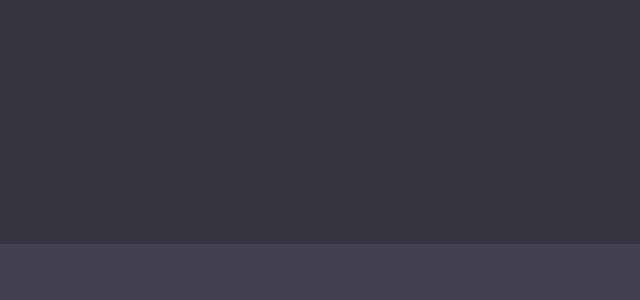
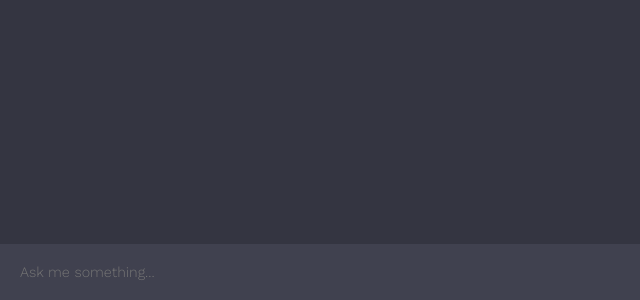
Before and after one commit to Jace-Tech/ChatGTP-clone, a website built with Vite: page frontend/index.html in a window 1280 px wide. Shown: the part 500-800 px from the top of the page, 0-640 px from the left. Built offline with nearby package versions, Linux system fonts and the light colour scheme.

Commit message:
updated the index.html

```diff
--- a/frontend/index.html
+++ b/frontend/index.html
@@ -11,7 +11,7 @@
     <div id="app">
       <div id="chat_container"></div>
       <form>
-        <textarea rows="1" cols="" name="message"></textarea>
+        <textarea rows="1" cols="" name="message" placeholder="Ask me something..."></textarea>
         <button>
           <img src="./assets/send.svg" alt="">
         </button>
```
